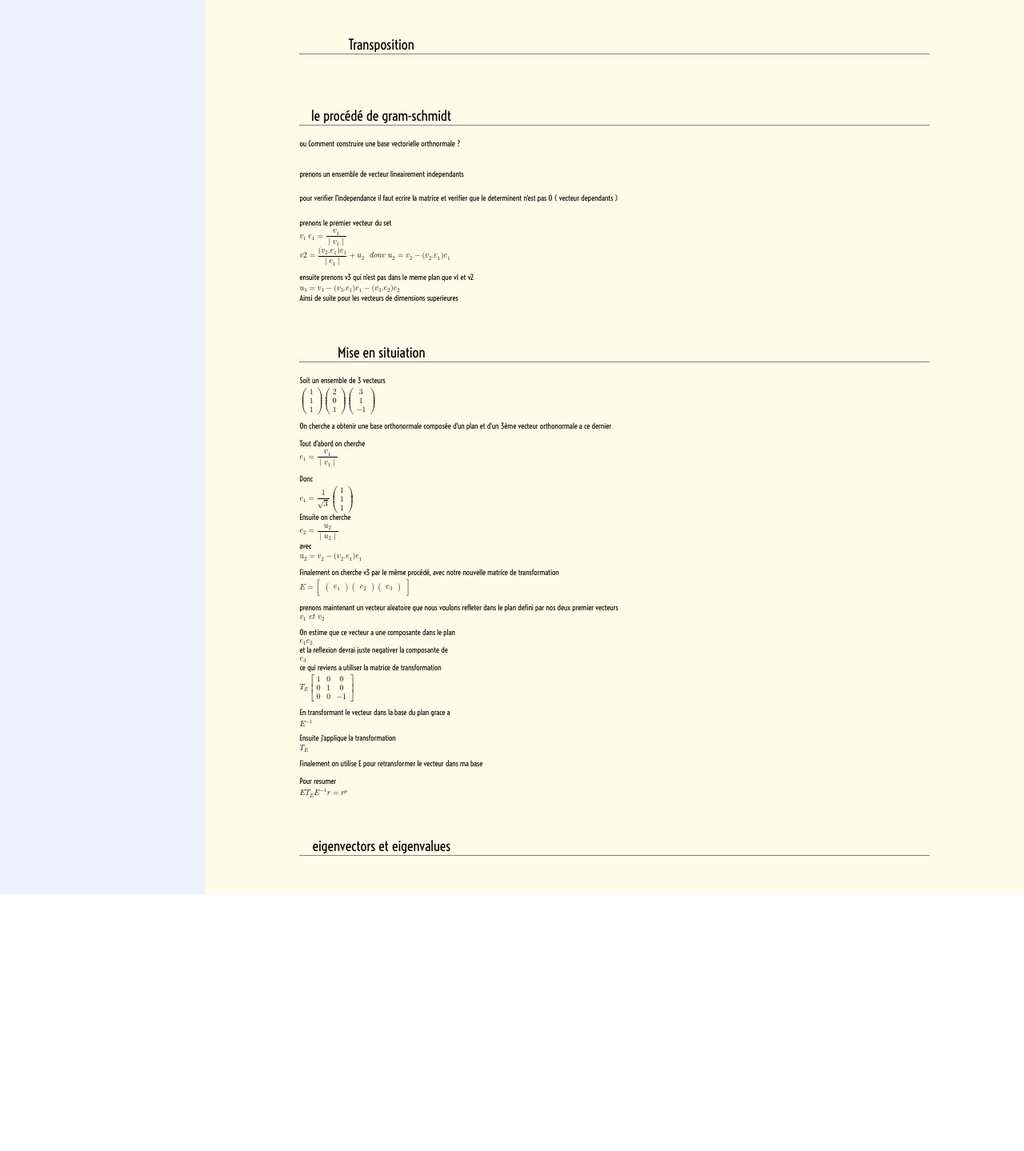
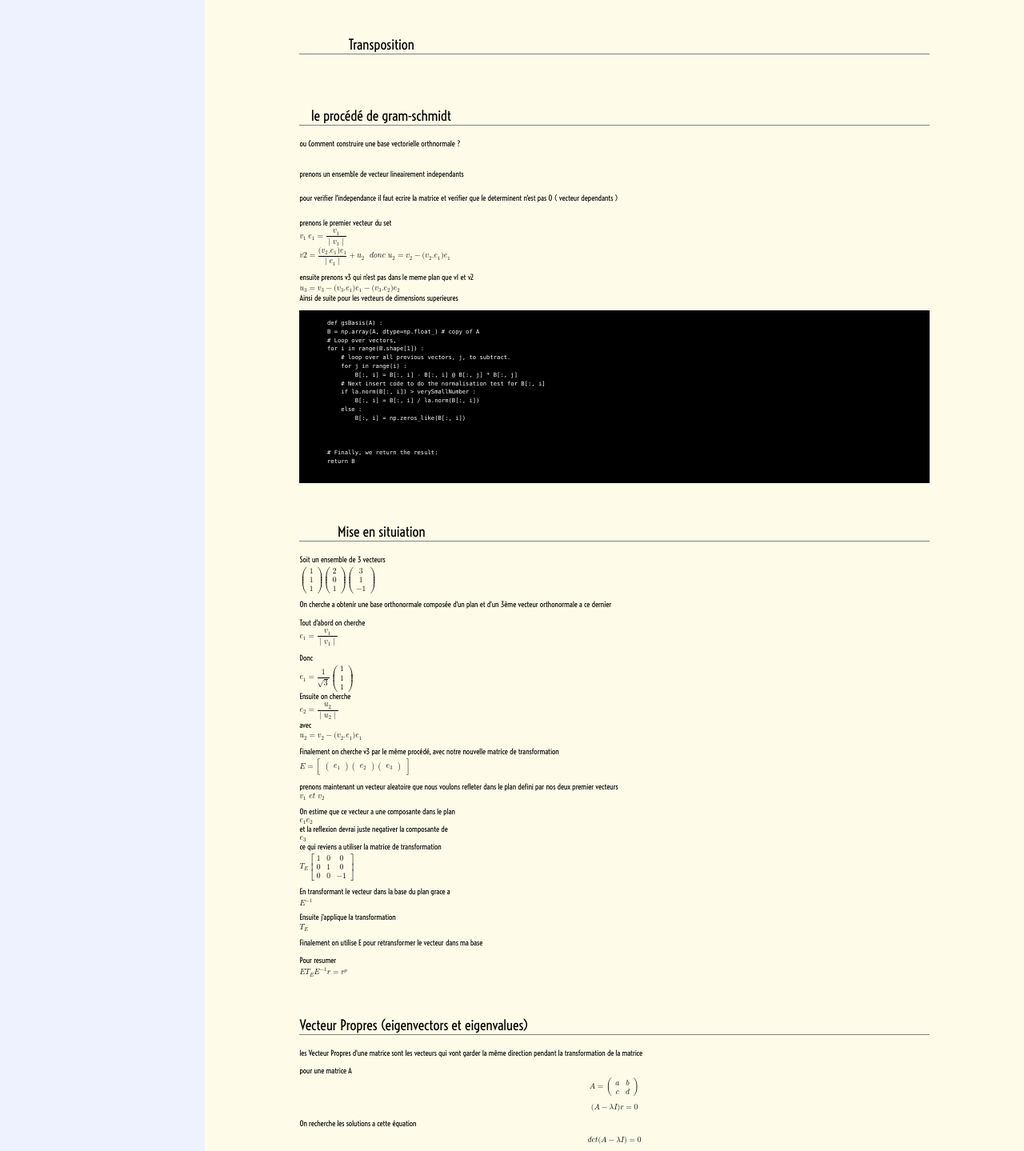
Before and after one commit to Stupnikjs/mathsvelte, a SvelteKit app: page /math/matrice in a window 1280 px wide. Shown: the part 1330-2769 px from the top of the page at 80% size. Before the commit the page ends 2448 px from the top, so only its background shows below. Built offline with nearby package versions, Linux system fonts and the light colour scheme.

Commit message:
code pre

```diff
--- /dev/null
+++ b/src/components/python.svelte
@@ -0,0 +1,31 @@
+
+<pre class="smallfont bg-black">
+    <code class="text-white">
+        def gsBasis(A) :
+        B = np.array(A, dtype=np.float_) # copy of A
+        # Loop over vectors,
+        for i in range(B.shape[1]) :
+            # loop over all previous vectors, j, to subtract.
+            for j in range(i) :
+                B[:, i] = B[:, i] - B[:, i] @ B[:, j] * B[:, j]
+            # Next insert code to do the normalisation test for B[:, i]
+            if la.norm(B[:, i]) > verySmallNumber :
+                B[:, i] = B[:, i] / la.norm(B[:, i])
+            else :
+                B[:, i] = np.zeros_like(B[:, i])
+
+
+
+        # Finally, we return the result:
+        return B
+
+    </code>
+</pre>
+
+
+<style>
+
+    .smallfont{
+        font-size: .45rem;
+    }
+</style>
--- a/src/routes/math/matrice/+page.svelte
+++ b/src/routes/math/matrice/+page.svelte
@@ -5,6 +5,7 @@
     import Item from "../../../components/item.svelte";
     import Header from "../../../components/header.svelte";
     import AsideComp from "../../../components/AsideComp.svelte";
+    import Python from "../../../components/python.svelte";
 
 
     let math1 = `\\begin{bmatrix} 1 & 2 & 3 \\\\ 2 & 3 & 4 \\\\ 3 & 6 & 8  \\end{bmatrix}`
@@ -103,6 +104,7 @@
                 <p><Katex  center={false} text={`u_3 = v_3 - (v_3.e_1)e_1 - (v_3.e_2)e_2`}></Katex></p>
                 <p> Ainsi de suite pour les vecteurs de dimensions superieures </p>
            </div>
+           <Python></Python>
     </Item>
 
 
@@ -124,8 +126,15 @@
             <p> Finalement on utilise E pour retransformer le vecteur dans ma base </p>
             <p> Pour resumer <Katex center={false} text={"E T_E E^{-1} r = r^p "}/></p>
     </Item>
-    <Item title="eigenvectors et eigenvalues" onMountCb={registerChildComponent}>
-
+    <Item title=" Vecteur Propres (eigenvectors et eigenvalues)" onMountCb={registerChildComponent}>
+            <p>
+                les Vecteur Propres d'une matrice sont les vecteurs qui vont garder
+                la même direction pendant la transformation de la matrice
+            </p>
+            <p> pour une matrice A <Katex center={true} text={` A = \\begin{pmatrix} a & b \\\\ c & d \\end{pmatrix}`}></Katex></p>
+            <Katex center={true} text={` (A - \\lambda I )r = 0`}></Katex>
+             <p> On recherche les solutions a cette équation </p><Katex center={true} text={`det(A - \\lambda I) = 0 `}></Katex>
+             <p> On obtient en developpant <Katex center={true} text={`\\lambda^2 - ( a + d)\\lambda + ad - bc = 0 `}></Katex></p>
     </Item>
 </div>
 </div>
```
